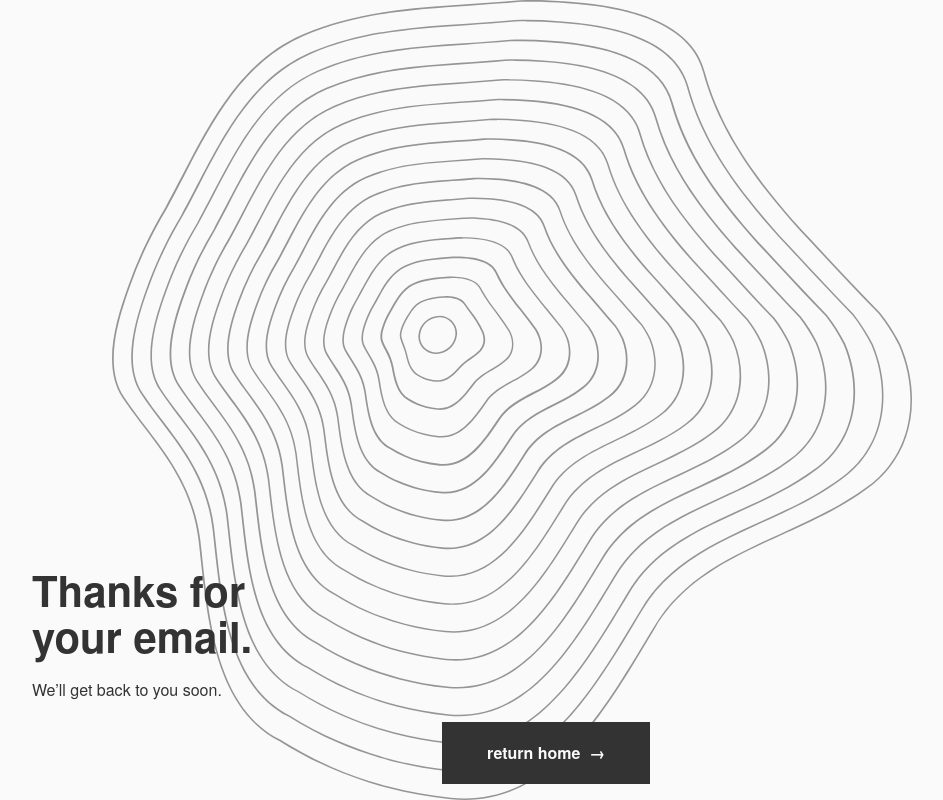
After one commit to JSRobertOuimet/CreativeSpectrums, a PHP site: page /thanks.php in a window 1280 px wide. The commit adds this page. Shown: the whole page, without its empty margins (128-1071 px from the left). Run offline with PHP 8.4, Linux system fonts and the light colour scheme.

Commit message:
+ thanks page

```diff
--- a/contact.php
+++ b/contact.php
@@ -30,7 +30,7 @@
         <h2 class="title-small">Have a question?</h2>
       </header>
 
-      <form name="form" action="form.php" method="post">
+      <form name="form" action="/form.php" method="post">
 
         <div class="form-group bit-1">
           <label for="name">First Name</label>
--- a/form.php
+++ b/form.php
@@ -38,7 +38,7 @@ $message
 mail($myemail, $subject, $message);
 
 /* Redirect visitor to the thank you page */
-header('Location: index.php');
+header('Location: thanks.php');
 exit();
 
 /* Functions we used */
--- /dev/null
+++ b/thanks.php
@@ -0,0 +1,41 @@
+<!DOCTYPE html>
+<html lang="en">
+<head>
+  <meta http-equiv="Content-Type" content="text/html; charset=UTF-8">
+
+  <meta name="viewport" content="width=device-width, initial-scale=1">
+
+  <title>Creative Spectrums &ndash; Branding, Print &amp; Web</title>
+
+  <!--Main stylesheet-->
+  <link rel="stylesheet" href="css/main.css">
+</head>
+
+<body>
+
+  <div class="frame">
+
+    <!--Main content-->
+    <main class="bit-1">
+
+      <div class="main-jumbotron" style="margin-top: 0 !important; height: 100vh !important; background-image: url('/assets/svg/creative-spectrums-concentric-form-grey.svg')">
+
+        <div class="teaser-container" style="height: 100vh !important;">
+          <div class="teaser">
+            <h1 class="title-big mg-b" style="line-height: 1.1;">
+              Thanks for<br>your email.
+            </h1>
+            <p class="bit-1">We&#8217;ll get back to you soon.</p>
+            <p class="bit-1">
+              <a href="/index.php" class="btn">return home&nbsp;&nbsp;<span class="icon">&rarr;</span></a>
+            </p>
+          </div>
+        </div>
+
+      </div>
+
+    </main>
+
+  </div>
+
+</body>
```
